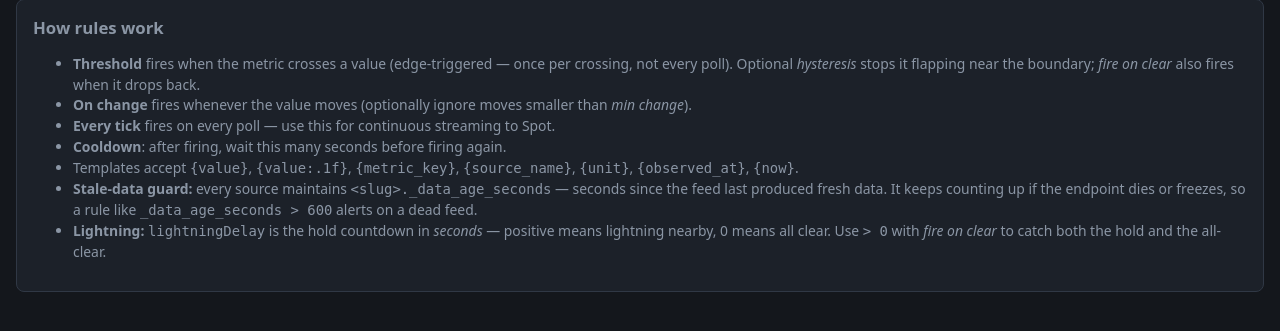
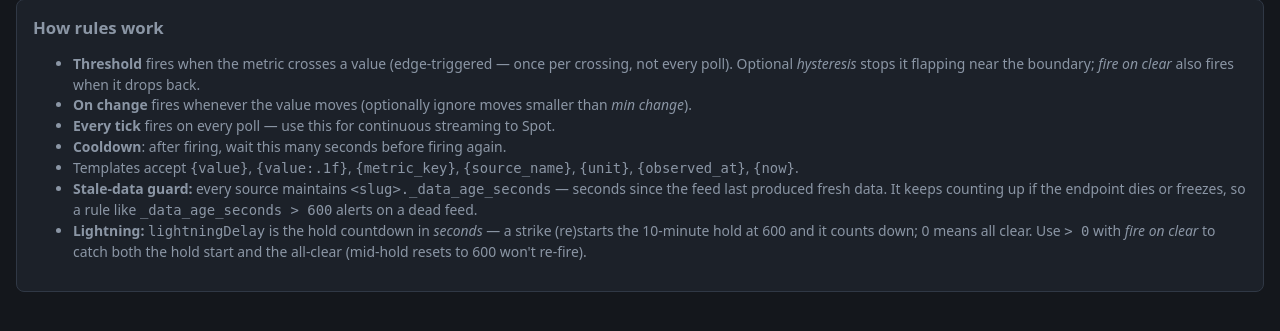
Before and after one commit to ShowSysDan/WeatherSniffer, a Flask app: template app/templates/rules.html in a window 1280 px wide. Shown: the part 288-619 px from the top of the page. Run offline with Flask 3, Linux system fonts and the light colour scheme; the template is opened without the code that fills it, so the values that code supplies are empty; parts of the project's set-up code (start-up, migrations or seed data) failed here and were passed over; some libraries are stand-ins or nearby versions.

Commit message:
Docs: lightning delay is a 10-minute hold counting down from 600 seconds
Clarify semantics in the normalizer comment, README, Rules-page help and
changelog: a strike (re)starts the hold at 600 sec and it counts down;
positive = hold active, 0 = all clear. No functional change.

Co-Authored-By: Claude Fable 5 <noreply@anthropic.com>
Claude-Session: https://claude.ai/code/session_01BYK3oGT2mbxJsfUMRiKBMP

```diff
--- a/app/perry/normalize.py
+++ b/app/perry/normalize.py
@@ -122,7 +122,8 @@ def _normalize_observations_v2(payload, out):
 
 def _normalize_lightning_delay(payload, out):
     # The body is a bare number: the lightning-hold countdown in SECONDS.
-    # Positive = lightning nearby (hold active), 0 = all clear.
+    # A strike (re)starts the 10-minute hold at 600 and it counts down;
+    # positive = hold active, 0 = all clear.
     value = payload
     if isinstance(payload, dict):  # tolerate a wrapped variant
         value = payload.get('data', payload.get('value'))
--- a/app/templates/rules.html
+++ b/app/templates/rules.html
@@ -59,7 +59,7 @@
     <li><strong>Cooldown</strong>: after firing, wait this many seconds before firing again.</li>
     <li>Templates accept <code>{value}</code>, <code>{value:.1f}</code>, <code>{metric_key}</code>, <code>{source_name}</code>, <code>{unit}</code>, <code>{observed_at}</code>, <code>{now}</code>.</li>
     <li><strong>Stale-data guard:</strong> every source maintains <code>&lt;slug&gt;._data_age_seconds</code> — seconds since the feed last produced fresh data. It keeps counting up if the endpoint dies or freezes, so a rule like <code>_data_age_seconds &gt; 600</code> alerts on a dead feed.</li>
-    <li><strong>Lightning:</strong> <code>lightningDelay</code> is the hold countdown in <em>seconds</em> — positive means lightning nearby, 0 means all clear. Use <code>&gt; 0</code> with <em>fire on clear</em> to catch both the hold and the all-clear.</li>
+    <li><strong>Lightning:</strong> <code>lightningDelay</code> is the hold countdown in <em>seconds</em> — a strike (re)starts the 10-minute hold at 600 and it counts down; 0 means all clear. Use <code>&gt; 0</code> with <em>fire on clear</em> to catch both the hold start and the all-clear (mid-hold resets to 600 won't re-fire).</li>
   </ul>
 </div>
 {% endblock %}
```
Also changed, not shown: CHANGELOG.md, README.md.
